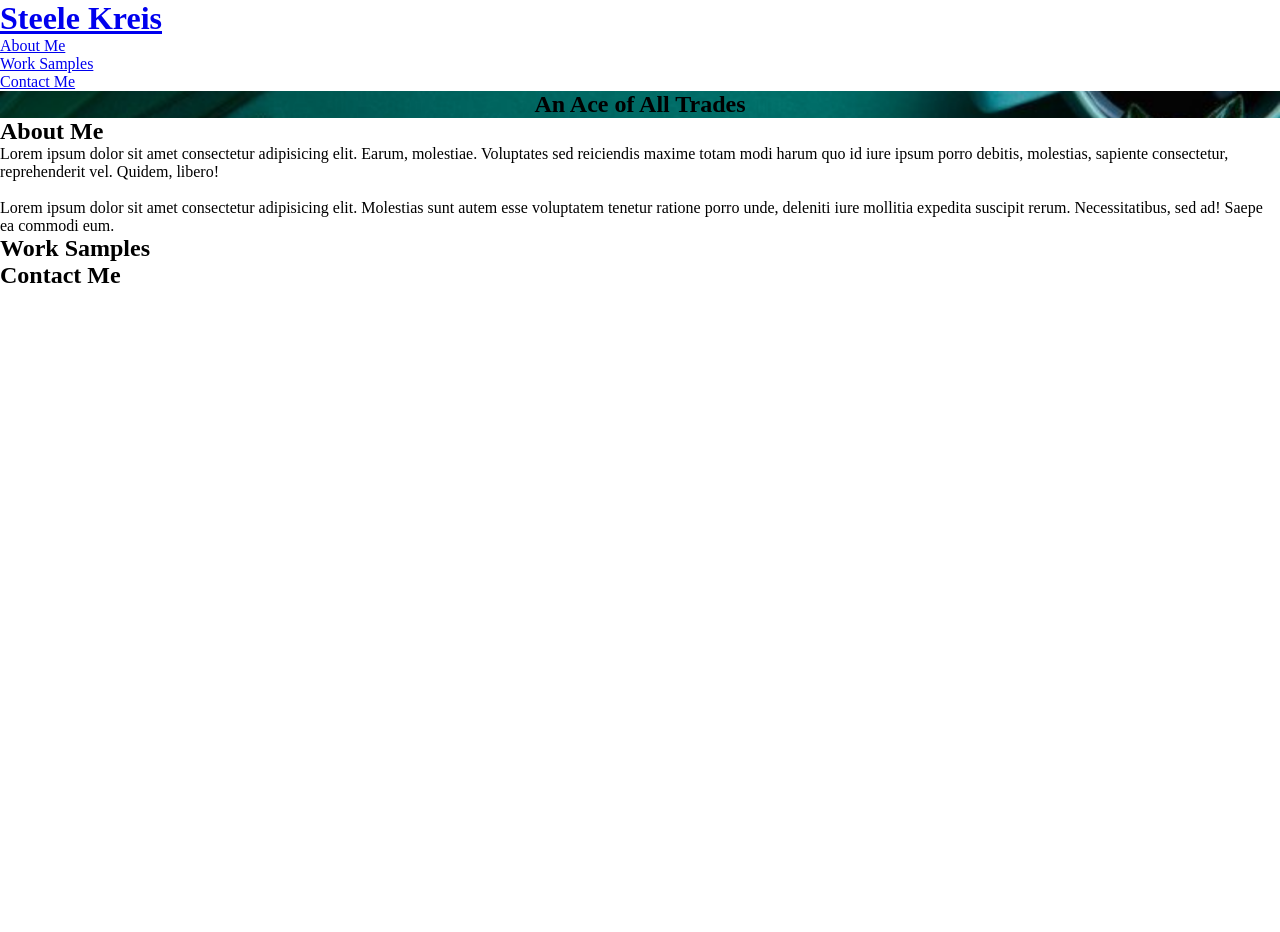
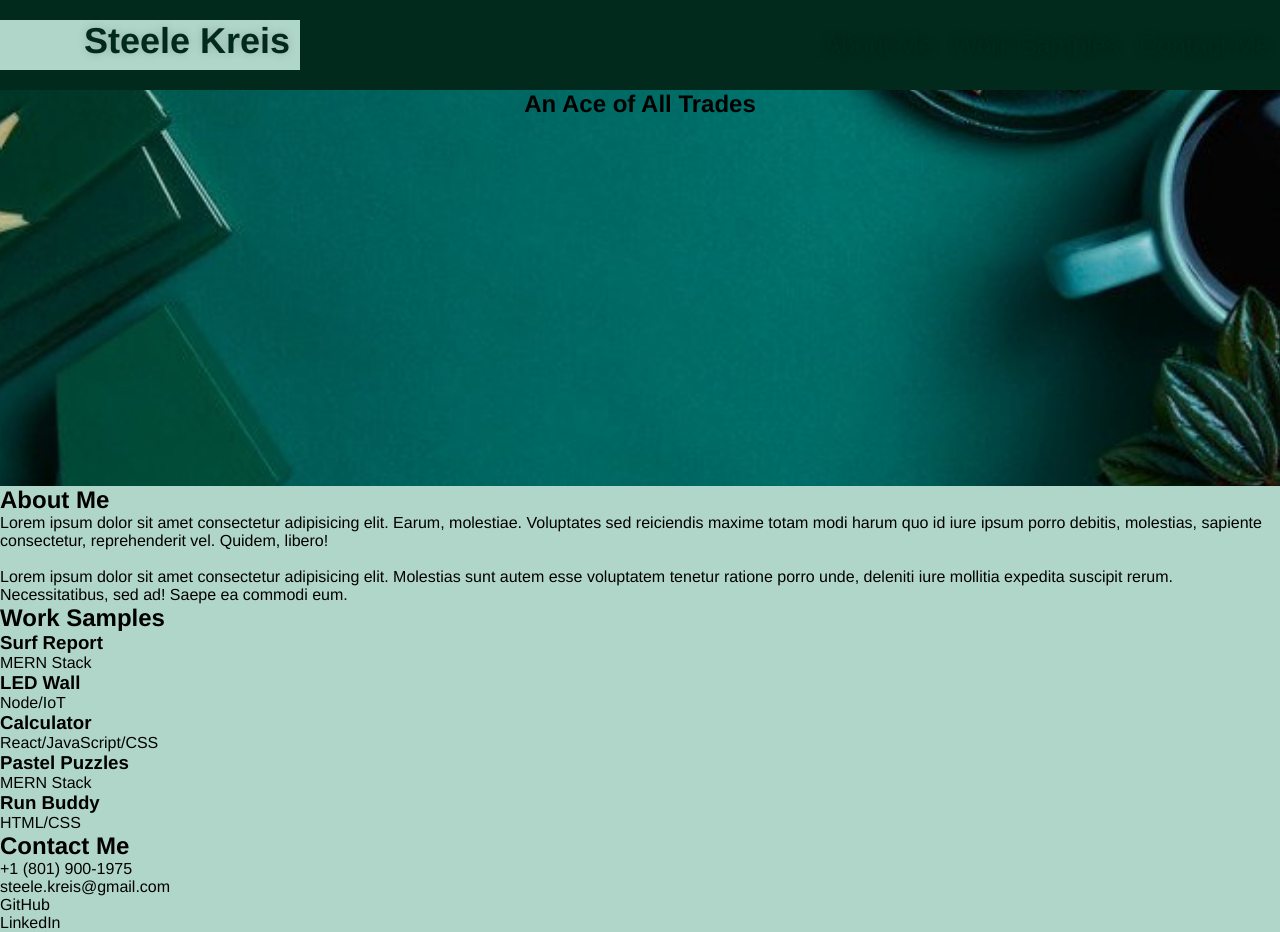
Before and after one commit to steelekreis/portfolio, a plain HTML site: page index.html in a window 1280 px wide. Before the commit the page ends 800 px from the top, so only its background shows below. Drawn offline with Linux system fonts and the light colour scheme.

Commit message:
header stylings

```diff
--- a/css/styles.css
+++ b/css/styles.css
@@ -1,7 +1,7 @@
 :root {
-    --primary-color: #fce138;
-    --secondary-color: #024e76;
-    --tertiary-color: #39a6b2;
+    --primary-color: rgb(1, 41, 28);
+    --secondary-color: rgb(25, 116, 87);
+    --tertiary-color: rgb(176, 214, 202);
 }
 
 * {
@@ -10,6 +10,54 @@
     padding: 0;
 }
 
+body {
+    background-color: var(--tertiary-color);
+    font-family: Helvetica, Arial, sans-serif;
+}
+
+header {
+    background-color: var(--primary-color);
+    display: flex;
+    justify-content: space-between;
+    flex-wrap: wrap;
+    height: 90px;
+    align-items: center;
+}
+
+header h1{
+    font-weight: bold;
+    width: 300px;
+    height: 50px;
+    padding-right: 10px;
+    font-size: 36px;
+    background-color: var(--tertiary-color);
+    text-shadow: 0 0 10px rgba(0, 0, 0, .2);
+    text-align: right;
+}
+
+header a {
+    text-decoration: none;
+    color: var(--primary-color);
+}
+
+header nav {
+    margin: 15px 0;
+}
+
+header nav ul {
+    display: flex;
+    flex-wrap: wrap;
+    justify-content: space-around;
+    align-items: center;
+    list-style: none;
+}
+
+header nav ul li a {
+    padding: 10px 10px;
+    font-weight: normal;
+    font-size: 2vw;
+    text-shadow: 0 0 10px rgba(0, 0, 0, .2);
+}
 .hero {
     background-image: url('../assets/Portfolio\ Banner.png');
     background-size: cover;
@@ -18,4 +66,5 @@
     justify-content: center;
     flex-wrap: wrap;
     align-items: flex-start;
+    height: 396px;
 }
--- a/index.html
+++ b/index.html
@@ -5,7 +5,7 @@
     <meta http-equiv="X-UA-Compatible" content="IE=edge">
     <meta name="viewport" content="width=device-width, initial-scale=1.0">
     <link rel="stylesheet" href="./css/styles.css">
-    <title>Steele Kreis Portfolio</title>
+    <title>Steele Kreis' Portfolio</title>
 </head>
 <body>
     <!--HEADER AND NAVIGATION-->
@@ -64,23 +64,58 @@
             </h2>
         </div>
         <div>
-            <div></div>
-            <div></div>
-            <div></div>
-            <div></div>
-            <div></div>
+            <div href>
+                <div href="/">
+                    <h3>Surf Report</h3>
+                    <span>MERN Stack</span>
+                </div>
+            </div>
+            <div>
+                <div href="/">
+                    <h3>LED Wall</h3>
+                    <span>Node/IoT</span>
+                </div>
+            </div>
+            <div>
+                <div href="/">
+                    <h3>Calculator</h3>
+                    <span>React/JavaScript/CSS</span>
+                </div>
+            </div>
+            <div>
+                <div href="/">
+                    <h3>Pastel Puzzles</h3>
+                    <span>MERN Stack</span>
+                </div>
+            </div>
+            <div>
+                <div href="/">
+                    <h3>Run Buddy</h3>
+                    <span>HTML/CSS</span>
+                </div>
+            </div>
         </div>
     </section>
+
+    <!--CONTACT ME/FOOTER-->
     <footer id="contact-me">
         <h2>
             Contact Me
         </h2>
-        <div>
-            <div></div>
-            <div></div>
-            <div></div>
-            <div></div>
-        </div>
+        <ul>
+            <li>
+                +1 (801) 900-1975
+            </li>
+            <li>
+                steele.kreis@gmail.com
+            </li>
+            <li>
+                GitHub
+            </li>
+            <li>
+                LinkedIn
+            </li>
+        </ul>
     </footer>
 </body>
 </html>
```
